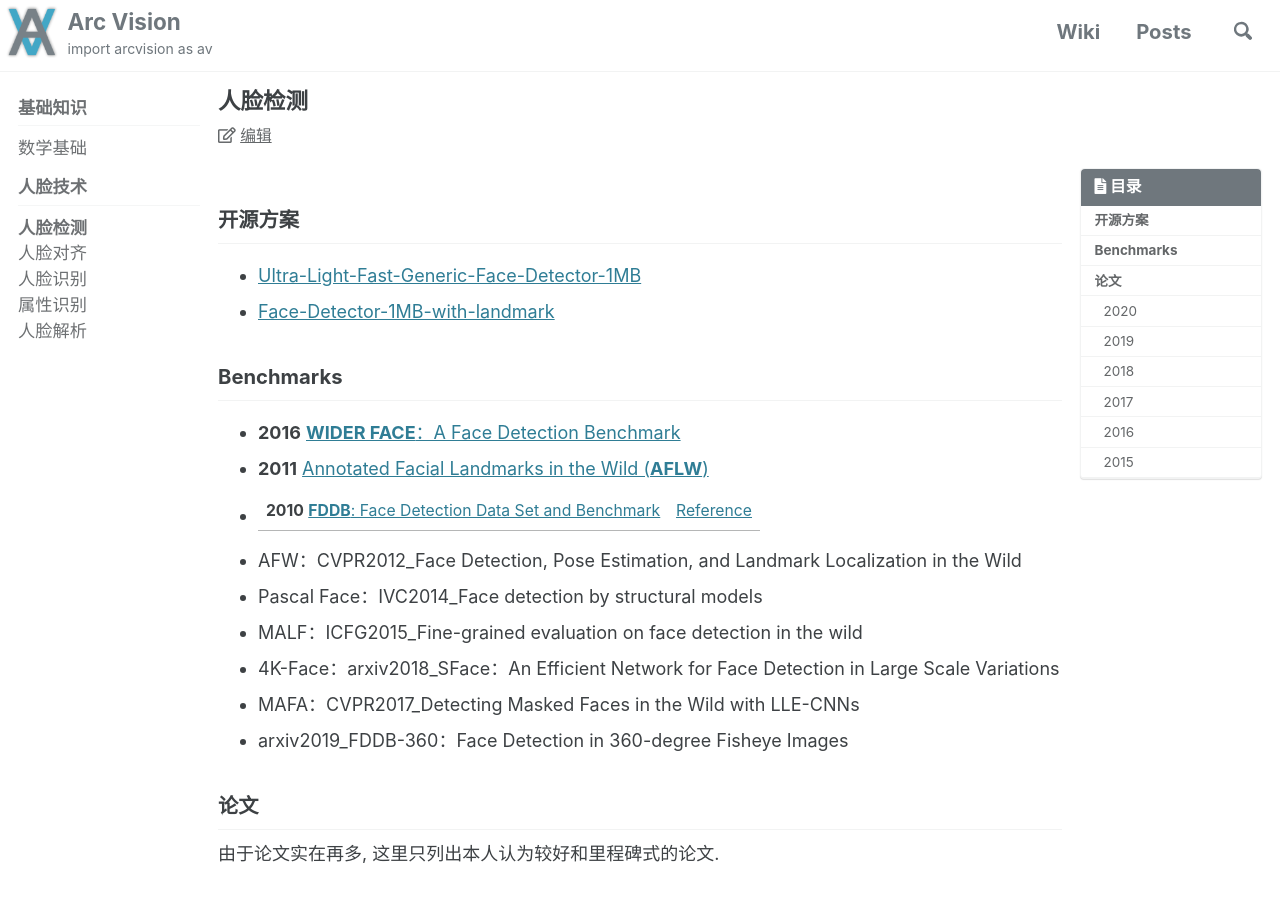
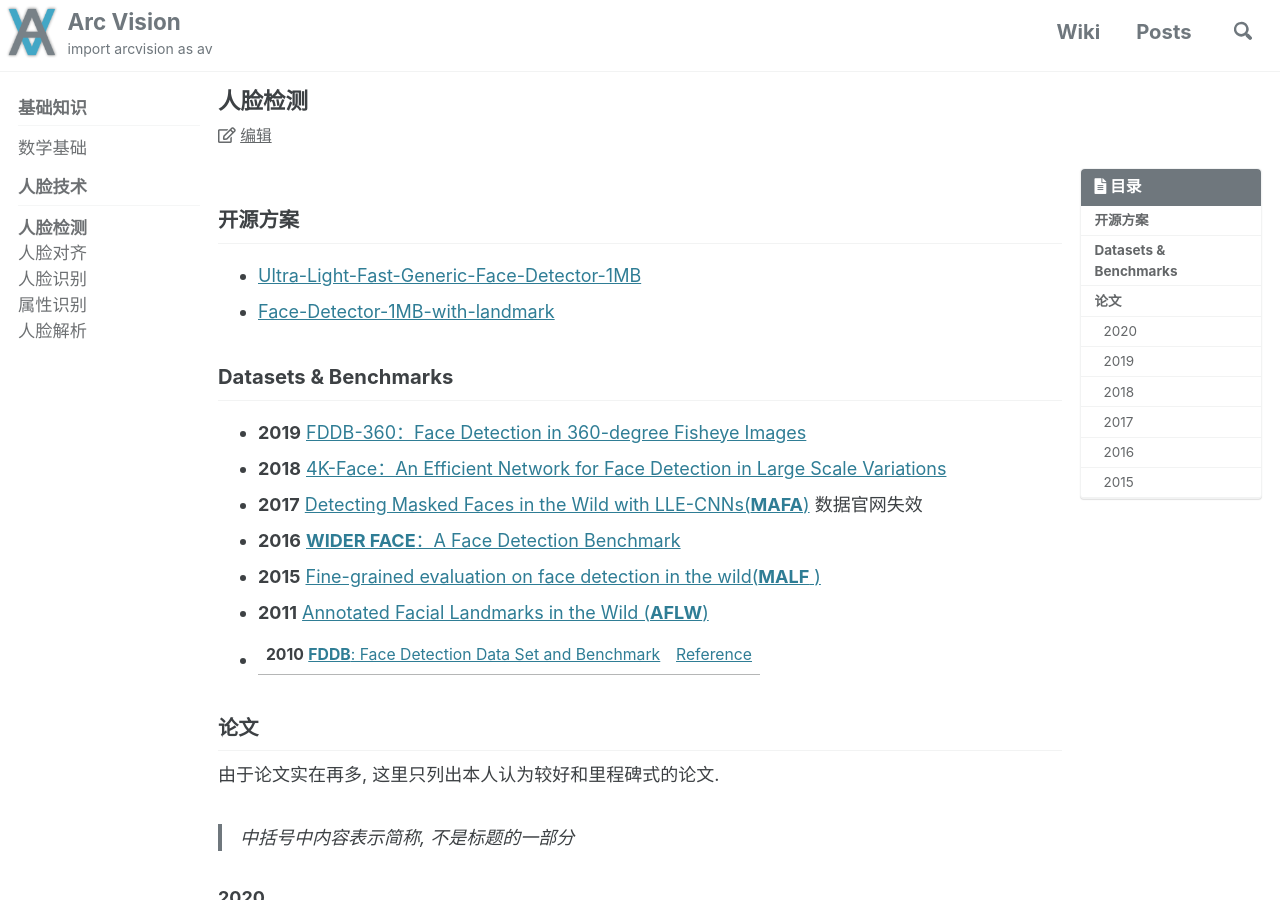
Before and after one commit to ArcVision/ArcVision.github.io, a Jekyll site: the page built from _wiki/11-face-detection.md, in a window 1280 px wide and 900 px high. Built offline with Jekyll 4.4.1, drawn with Linux system fonts in a browser that asks for light colours; cached includes are drawn as plain includes; Markdown is read by kramdown in place of the engine named in the settings; comment, search, counter and statistics services are not loaded.

Commit message:
Update Datasets and benchmarks

```diff
--- a/_config.yml
+++ b/_config.yml
@@ -172,7 +172,7 @@ markdown_ext: "markdown,mkdown,mkdn,mkd,md"
 
 
 # Conversion
-markdown: kramdown
+markdown: CommonMarkGhPages
 highlighter: rouge
 lsi: false
 excerpt_separator: "\n\n"
--- a/_wiki/11-face-detection.md
+++ b/_wiki/11-face-detection.md
@@ -12,17 +12,15 @@ toc: true
 - [Ultra-Light-Fast-Generic-Face-Detector-1MB](https://github.com/Linzaer/Ultra-Light-Fast-Generic-Face-Detector-1MB)
 - [Face-Detector-1MB-with-landmark](https://github.com/biubug6/Face-Detector-1MB-with-landmark)
 
-## Benchmarks
+## Datasets & Benchmarks
 
+- **2019** [FDDB-360：Face Detection in 360-degree Fisheye Images](https://researchdata.sfu.ca/islandora/object/sfu%3A2722)
+- **2018** [4K-Face：An Efficient Network for Face Detection in Large Scale Variations](https://github.com/wjfwzzc/4K-Face)
+- **2017** [Detecting Masked Faces in the Wild with LLE-CNNs(**MAFA**)](https://openaccess.thecvf.com/content_cvpr_2017/papers/Ge_Detecting_Masked_Faces_CVPR_2017_paper.pdf) 数据官网失效
 - **2016** [**WIDER FACE**：A Face Detection Benchmark](http://shuoyang1213.me/WIDERFACE/)
+- **2015** [Fine-grained evaluation on face detection in the wild(**MALF** )](http://www.cbsr.ia.ac.cn/faceevaluation/)
 - **2011** [Annotated Facial Landmarks in the Wild (**AFLW**)](https://www.tugraz.at/institute/icg/research/team-bischof/lrs/downloads/aflw/)
 - **2010** [**FDDB**: Face Detection Data Set and Benchmark](http://vis-www.cs.umass.edu/fddb/) | [Reference](http://vis-www.cs.umass.edu/fddb/fddb.pdf)
-- AFW：CVPR2012_Face Detection, Pose Estimation, and Landmark Localization in the Wild
-- Pascal Face：IVC2014_Face detection by structural models
-- MALF：ICFG2015_Fine-grained evaluation on face detection in the wild
-- 4K-Face：arxiv2018_SFace：An Efficient Network for Face Detection in Large Scale Variations
-- MAFA：CVPR2017_Detecting Masked Faces in the Wild with LLE-CNNs
-- arxiv2019_FDDB-360：Face Detection in 360-degree Fisheye Images
 
 ## 论文
 
```
